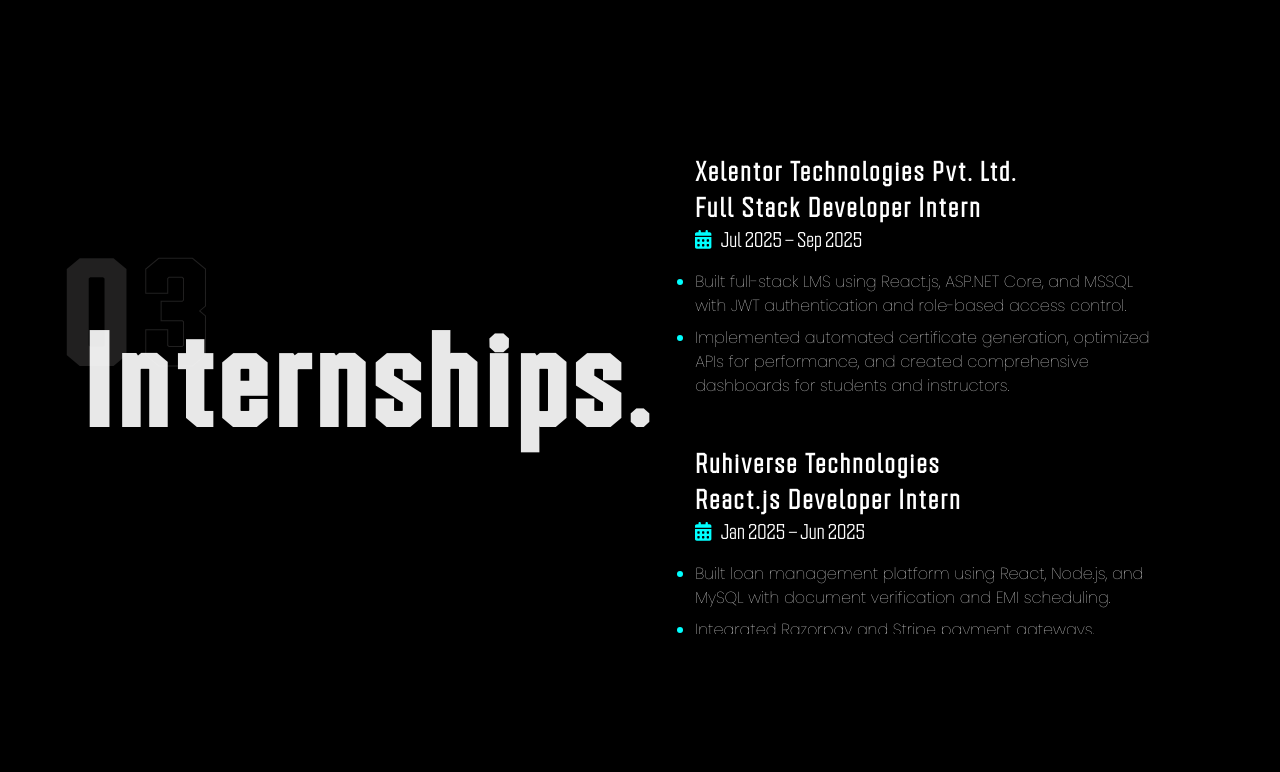
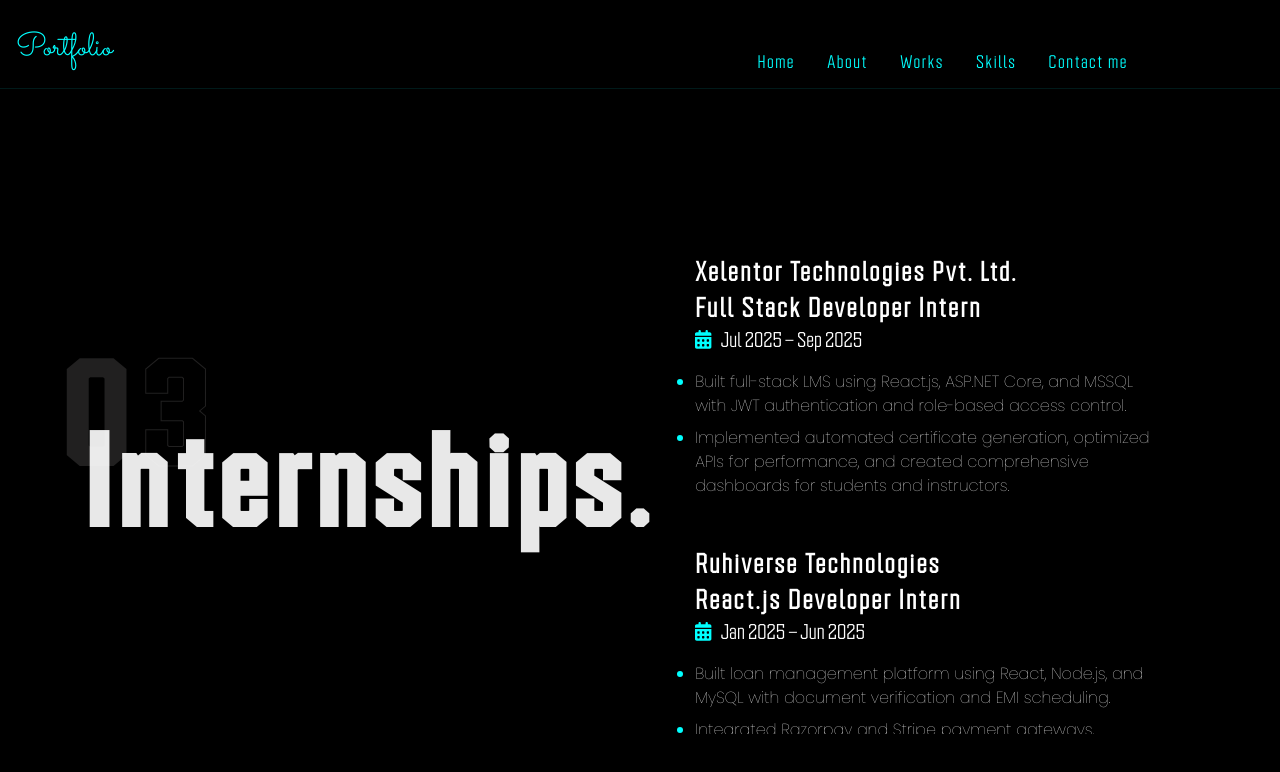
Before and after one commit to dhruvsanandiya/dhruv-portfolio, a React (Create React App) app: page /about/internships in a window 1280 px wide. Shown: the top 772 px of the page. Built offline with nearby package versions, Linux system fonts and the light colour scheme.

Commit message:
Refactor App component structure to include a fixed Header and wrap content in a dedicated app-content div for improved layout. Implement smooth scrolling for anchor links in Header and adjust styles across various components to account for fixed header height.

```diff
--- a/src/App.js
+++ b/src/App.js
@@ -20,13 +20,15 @@
   return (
     <>
       <BrowserRouter>
+        <Header />
+        <div className="app-content">
           <Routes>
             <Route
               exact
               path="/"
               element={
                 <>
-                <Header /> <Hero /> <Works /> <About /> <Skill /> <Contact />
+                  <Hero /> <Works /> <About /> <Skill /> <Contact />
                   <Footer />
                 </>
               }
@@ -36,6 +38,7 @@
             <Route exact path="/about/internships" element={<Internships />} />
             <Route exact path="/about/graduation" element={<Graduation />} />
           </Routes>
+        </div>
       </BrowserRouter>
     </>
   );
--- a/src/App.scss
+++ b/src/App.scss
@@ -0,0 +1,15 @@
+// App wrapper to account for fixed header
+.app-content {
+  padding-top: 0; // No padding needed as each section handles its own spacing
+  min-height: 100vh;
+  position: relative;
+  z-index: 1;
+}
+
+// Smooth scroll behavior for anchor links
+html {
+  scroll-behavior: smooth;
+
+  // Offset for fixed header when scrolling to anchors
+  scroll-padding-top: 100px;
+}
--- a/src/components/Header/Header.js
+++ b/src/components/Header/Header.js
@@ -23,6 +23,42 @@
       });
     }
   });
+
+  // Handle smooth scroll for anchor links
+  useEffect(() => {
+    const handleAnchorClick = (e) => {
+      const href = e.target.getAttribute("href");
+      if (href && href.startsWith("#")) {
+        e.preventDefault();
+        const targetId = href.substring(1);
+        const targetElement = document.getElementById(targetId);
+        if (targetElement) {
+          const headerHeight = 90; // Adjust based on header height
+          const targetPosition = targetElement.offsetTop - headerHeight;
+          window.scrollTo({
+            top: targetPosition,
+            behavior: "smooth",
+          });
+        }
+        // Close mobile menu if open
+        const navLinksDisplay = document.getElementById("header__nav-links");
+        if (window.innerWidth <= 768 && navLinksDisplay.style.display === "flex") {
+          showHideNavbar();
+        }
+      }
+    };
+
+    const links = document.querySelectorAll(".header__route a");
+    links.forEach((link) => {
+      link.addEventListener("click", handleAnchorClick);
+    });
+
+    return () => {
+      links.forEach((link) => {
+        link.removeEventListener("click", handleAnchorClick);
+      });
+    };
+  }, []);
 
   function showHideNavbar() {
     const navLinksDisplay = document.getElementById("header__nav-links");
--- a/src/components/Skill/Skill.js
+++ b/src/components/Skill/Skill.js
@@ -60,7 +60,7 @@
   }, []);
   return (
     <>
-      <div className="skill">
+      <div className="skill" id="skill">
         <div className="skill__main-container">
           <div className="skill__header" id="skill__heading">
             <h1>
--- a/src/styles/About/Route/Experience.scss
+++ b/src/styles/About/Route/Experience.scss
@@ -1,5 +1,6 @@
 @import url('https://fonts.googleapis.com/css2?family=Poppins:wght@100;200;300;400;500;600;700;800;900&display=swap');
 .experience {
+  padding-top: 100px; // Account for fixed header
   position: relative;
   top: 0;
   width: 100%;
--- a/src/styles/About/Route/Graduation.scss
+++ b/src/styles/About/Route/Graduation.scss
@@ -1,5 +1,6 @@
 @import url('https://fonts.googleapis.com/css2?family=Poppins:wght@100;200;300;400;500;600;700;800;900&display=swap');
 .graduation {
+  padding-top: 100px; // Account for fixed header
   position: relative;
   top: 0;
   width: 100%;
--- a/src/styles/About/Route/Internships.scss
+++ b/src/styles/About/Route/Internships.scss
@@ -1,5 +1,6 @@
 @import url('https://fonts.googleapis.com/css2?family=Poppins:wght@100;200;300;400;500;600;700;800;900&display=swap');
 .internships {
+  padding-top: 100px; // Account for fixed header
   position: relative;
   top: 0;
   width: 100%;
--- a/src/styles/About/Route/Intro.scss
+++ b/src/styles/About/Route/Intro.scss
@@ -1,4 +1,5 @@
 .about-intro {
+  padding-top: 100px; // Account for fixed header
   position: relative;
   top: 0;
   width: 100%;
--- a/src/styles/Header/Header.scss
+++ b/src/styles/Header/Header.scss
@@ -1,12 +1,20 @@
 @import url("https://fonts.googleapis.com/css2?family=Sacramento&display=swap");
 .header {
-  position: relative;
+  position: fixed;
   top: 0;
+  left: 0;
+  width: 100%;
+  z-index: 1000;
+  background-color: rgba(0, 0, 0, 0.98);
+  backdrop-filter: blur(10px);
+  -webkit-backdrop-filter: blur(10px);
+  box-shadow: 0 2px 10px rgba(0, 0, 0, 0.5);
+  border-bottom: 1px solid rgba(0, 255, 255, 0.1);
 
   &__container {
     position: relative;
     top: 0;
-    padding: 0 10% 1em 1em;
+    padding: 0.5em 10% 1em 1em;
     display: flex;
     justify-content: space-between;
     align-items: center;
```
Lines whose indentation alone changed are shown as unchanged.
